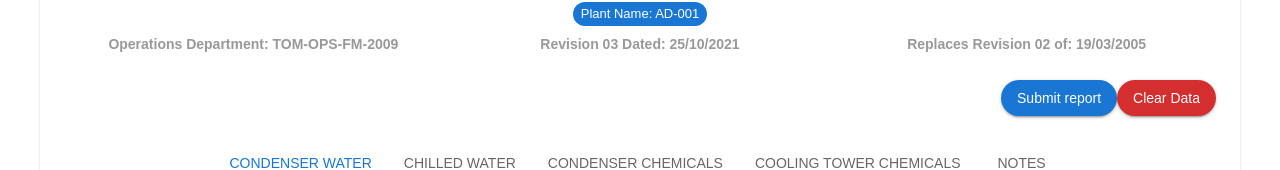
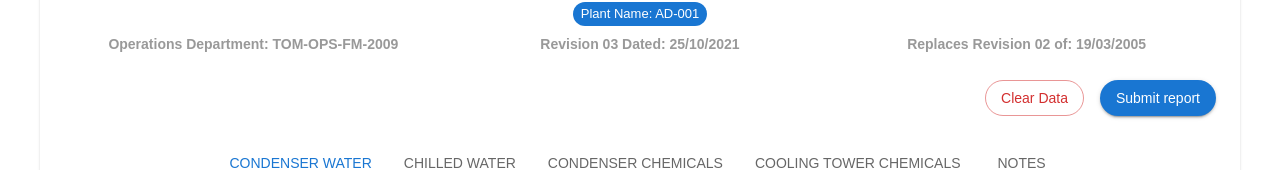
Before and after one commit to vaisakhcp/watertreatmentuser, a React (Create React App) app: page / in a window 1280 px wide. Shown: the part 246-416 px from the top of the page. Built offline with nearby package versions, Linux system fonts and the light colour scheme; no server answers; the database is empty.

Commit message:
clear data

```diff
--- a/src/Userform.js
+++ b/src/Userform.js
@@ -232,6 +232,7 @@ const Userform = () => {
       setCoolingTowerChemicalsData([]);
 
       toast.success('Data cleared successfully!');
+      window.location.reload()
     } catch (error) {
       console.error('Error clearing data:', error);
       toast.error('Error clearing data. Please try again.');
@@ -339,9 +340,9 @@ const Userform = () => {
             </Grid>
           </Box>
         </Box>
-        <Box sx={{ display: 'flex', justifyContent: 'right', mb: 3 }}>
+        <Box sx={{ display: 'flex', justifyContent: 'right', mb: 3 ,gap: 2}}>
+          <Button variant="outlined" color="error" onClick={handleClearAllData}>Clear Data</Button>
           <Button variant="contained" color="primary" onClick={handleSaveAllData}>Submit report</Button>
-          <Button variant="contained" color="error" onClick={handleClearAllData}>Clear Data</Button>
         </Box>
 
         <Box sx={{ borderBottom: 1, borderColor: 'divider' }}>
```
